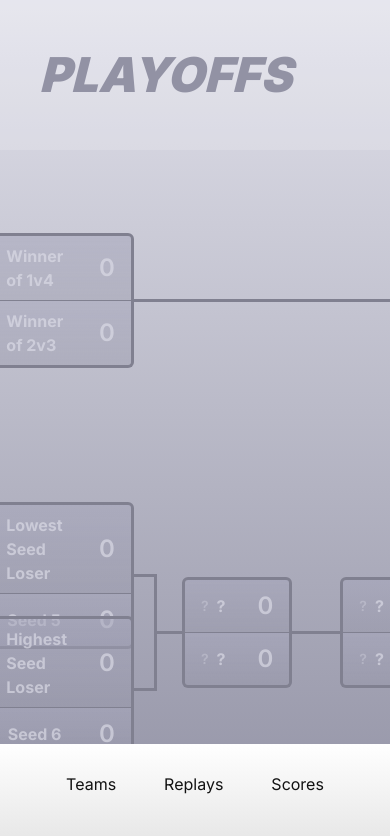
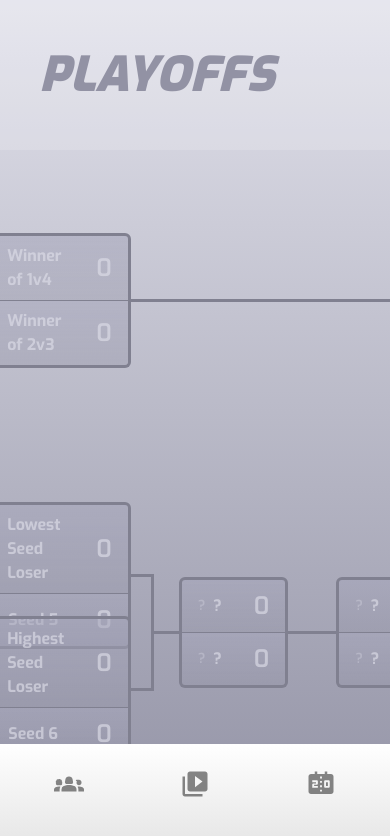
Before and after one commit to its-jordan/freddy-woodz-invitational, a Next.js app: page /playoffs in a window 390 px wide. Shown: the top 836 px of the page. Built offline with nearby package versions, Linux system fonts and the light colour scheme.

Commit message:
updated nav on mobile, added icons, fixed ios icon bug

```diff
--- a/app/globals.css
+++ b/app/globals.css
@@ -1261,10 +1261,12 @@ nav {
 /* Scores */
 
 .match-container {
+  position: relative;
   width: 60%;
   display: grid;
   grid-template-columns: repeat(4, 200px);
-  gap: 3rem 1rem;
+  align-items: end;
+  gap: 1rem;
   padding-top: 16px;
   padding-bottom: 4rem;
   padding-left: 4rem;
@@ -1293,6 +1295,11 @@ nav {
   flex-flow: column nowrap;
   border-radius: 0.375rem;
   outline: 2px solid rgba(0, 0, 0, 0.1);
+  justify-content: end;
+}
+
+.match-data:nth-of-type(4n - 3) {
+  margin-top: 2rem;
 }
 
 .match-data:nth-of-type(4n - 3)::before {
@@ -1483,6 +1490,11 @@ nav {
 .player[data-score='0'] {
   font-weight: 400;
   color: color-mix(in srgb, var(--player-color) 70%, white);
+}
+
+.player[data-score='1'],
+.player[data-score='0'] {
+  opacity: 0.75;
 }
 
 .player[data-score='2'] .player-name {
@@ -2619,6 +2631,7 @@ nav > a:hover,
   display: flex;
   flex-flow: row nowrap;
   justify-content: center;
+  align-items: center;
   text-transform: uppercase;
   width: max-content;
   font-size: 1rem;
@@ -2631,7 +2644,7 @@ nav > a:hover,
     color-mix(in srgb, var(--_type-color) 80%, black)
   );
   border-radius: 100vw;
-  padding-inline: 0.5rem 0.75rem;
+  padding-inline: 0.85rem 1rem;
   box-shadow: inset 0 0 2px 2px rgba(0, 0, 0, 0.125);
 }
 
@@ -2641,6 +2654,7 @@ nav > a:hover,
   display: flex;
   flex-flow: row nowrap;
   justify-content: center;
+  align-items: center;
   text-transform: uppercase;
   width: max-content;
   font-size: 1rem;
@@ -2653,7 +2667,7 @@ nav > a:hover,
     color-mix(in srgb, var(--_type-color) 80%, black)
   );
   border-radius: 100vw;
-  padding-inline: 0.5rem 0.75rem;
+  padding-inline: 0.85rem 1rem;
   box-shadow: inset 0 0 2px 2px rgba(0, 0, 0, 0.125);
 }
 
@@ -3321,7 +3335,7 @@ nav > a:hover,
   nav > ul,
   .nav-header {
     width: max-content;
-    padding-inline: 1.5rem;
+    padding-inline: 3rem;
     justify-content: start;
     color: var(--heading);
     transition: color 300ms ease, background 300ms ease,
@@ -3333,6 +3347,8 @@ nav > a:hover,
   .nav-header:hover,
   .replays-dropdown-container:hover {
     color: var(--heading);
+    background-color: transparent;
+    box-shadow: none;
   }
 
   .replays-dropdown-header {
@@ -3384,6 +3400,9 @@ nav > a:hover,
     height: 56px;
     cursor: pointer;
     transition: 300ms ease;
+  }
+  .score-container {
+    margin-bottom: 4rem;
   }
 }
 
@@ -3691,3 +3710,74 @@ nav .active {
 .playoffs-connector-container.last .playoffs-line {
   margin-top: calc(-20rem - 11px);
 }
+
+/* Color fixes */
+
+[data-type-1='electric'] .ability-name-alt:hover .ability-effect-alt,
+[data-type-1='electric'] .ability-name-alt:hover,
+[data-type-1='bug'] .ability-name-alt:hover .ability-effect-alt,
+[data-type-1='bug'] .ability-name-alt:hover,
+[data-type-1='grass'] .ability-name-alt:hover .ability-effect-alt,
+[data-type-1='grass'] .ability-name-alt:hover,
+[data-type-1='steel'] .ability-name-alt:hover .ability-effect-alt,
+[data-type-1='steel'] .ability-name-alt:hover,
+[data-type-1='normal'] .ability-name-alt:hover .ability-effect-alt,
+[data-type-1='normal'] .ability-name-alt:hover,
+[data-type-1='rock'] .ability-name-alt:hover .ability-effect-alt,
+[data-type-1='rock'] .ability-name-alt:hover,
+[data-type-1='ice'] .ability-name-alt:hover .ability-effect-alt,
+[data-type-1='ice'] .ability-name-alt:hover,
+[data-type-1='fairy'] .ability-name-alt:hover .ability-effect-alt,
+[data-type-1='fairy'] .ability-name-alt:hover,
+[data-type-1='ground'] .ability-name-alt:hover .ability-effect-alt,
+[data-type-1='ground'] .ability-name-alt:hover,
+[data-type-1='fire'] .ability-name-alt:hover .ability-effect-alt,
+[data-type-1='fire'] .ability-name-alt:hover {
+  color: black;
+  text-shadow: none;
+}
+
+/* Arrows */
+
+.arrow {
+  width: 14px;
+  transform: skewX(-12deg);
+}
+
+.arrow.left {
+  margin-right: 3px;
+}
+
+.arrow.right {
+  margin-left: 3px;
+}
+
+.nav-icons {
+  display: none;
+}
+
+@media only screen and (max-width: 680px) {
+  svg.nav-icons {
+    display: block;
+    width: 30px;
+    height: 30px;
+    max-width: 30px !important;
+    opacity: 0.5;
+    transition: opacity 300ms ease-in;
+  }
+  .active svg.nav-icons,
+  nav > a:hover svg.nav-icons,
+  nav > a:active svg.nav-icons,
+  nav > ul:hover svg.nav-icons,
+  nav > ul:active svg.nav-icons {
+    opacity: 1;
+  }
+  .nav-scores,
+  .replays-dropdown-header,
+  .nav-header {
+    display: flex;
+    font-size: 0;
+    justify-content: center;
+    align-items: center;
+  }
+}
--- a/app/layout.tsx
+++ b/app/layout.tsx
@@ -2,7 +2,13 @@ import { Analytics } from '@vercel/analytics/react';
 import Nav from '@/components/nav';
 import './globals.css';
 import type { Metadata } from 'next';
-import { Inter } from 'next/font/google';
+import {
+  Be_Vietnam_Pro,
+  Advent_Pro,
+  Saira,
+  Exo,
+  Titillium_Web,
+} from 'next/font/google';
 
 const APP_NAME = 'Freddy Woodz Invitational';
 const APP_DEFAULT_TITLE = 'Freddy Woodz Invitational';
@@ -10,7 +16,10 @@ const APP_TITLE_TEMPLATE = '%s - Freddy Woodz Invitational';
 const APP_DESCRIPTION =
   'Team information for Freddy Woodz Invitational Pokemon Showdown Tournament';
 
-const inter = Inter({ subsets: ['latin'] });
+const font = Exo({
+  weight: ['100', '200', '300', '400', '600', '700', '900'],
+  subsets: ['latin'],
+});
 
 export const metadata: Metadata = {
   themeColor: '#121212',
@@ -56,7 +65,7 @@ export default function RootLayout({
 }) {
   return (
     <html lang='en'>
-      <body className={inter.className}>
+      <body className={font.className}>
         <Nav />
         <div className='content-container'>{children}</div>
         <Analytics mode='production' />
--- a/components/nav.tsx
+++ b/components/nav.tsx
@@ -7,6 +7,7 @@ import Data from '../data/replays.yaml';
 import Players from '../data/players.yaml';
 import { useState } from 'react';
 import { usePathname } from 'next/navigation';
+import { MdGroups2, MdScoreboard, MdVideoLibrary } from 'react-icons/md';
 
 function NameSplit(e: string) {
   const player = e;
@@ -69,7 +70,7 @@ function Nav() {
               : './'
           }
           className={pathname == `/` ? 'nav-header active' : 'nav-header'}>
-          Teams
+          <MdGroups2 className='nav-icons' /> Teams
         </Link>
         {Players.map((player: any, index: any) => {
           return (
@@ -104,7 +105,7 @@ function Nav() {
                 ? 'replays-dropdown-header active'
                 : 'replays-dropdown-header'
             }>
-            Replays
+            <MdVideoLibrary className='nav-icons' /> Replays
           </Link>
           <ul className='replays-dropdown'>
             {replayData
@@ -141,8 +142,10 @@ function Nav() {
               ? '../scores'
               : './scores'
           }
-          className={pathname == `/scores` ? 'active' : ''}>
-          Scores
+          className={
+            pathname == `/scores` ? 'nav-scores active' : 'nav-scores'
+          }>
+          <MdScoreboard className='nav-icons' /> Scores
         </Link>
         <Link
           href={
--- a/components/pokemonbutton.tsx
+++ b/components/pokemonbutton.tsx
@@ -1,6 +1,7 @@
 'use client';
 
 import { useState } from 'react';
+import { ImArrowLeft, ImArrowRight } from 'react-icons/im';
 
 interface PokemonButtonProps {
   children?: React.ReactNode;
@@ -12,6 +13,29 @@ export default function PokemonButton({
   pokemon,
 }: PokemonButtonProps) {
   const [abilities, setAbilities] = useState(true);
+
+  function returnText(e: string) {
+    if (abilities == true && e === 'Abilities') {
+      return <>Abilities</>;
+    } else if (abilities == false && e === 'Abilities') {
+      return (
+        <>
+          <ImArrowLeft className='arrow left' />
+          Abilities
+        </>
+      );
+    } else if (abilities == true && e === 'Moves') {
+      return (
+        <>
+          Moves
+          <ImArrowRight className='arrow right' />
+        </>
+      );
+    } else if (abilities == false && e === 'Moves') {
+      return <>Moves</>;
+    }
+  }
+
   return (
     <div className='abilities-container-alt'>
       <div className='headers-container'>
@@ -20,14 +44,14 @@ export default function PokemonButton({
           onClick={() => {
             setAbilities(true);
           }}>
-          {abilities ? 'Abilities' : '🠜 Abilities'}
+          {returnText('Abilities')}
         </button>
         <button
           className='moves-header-button'
           onClick={() => {
             setAbilities(false);
           }}>
-          {abilities ? 'Moves 🠞' : 'Moves'}
+          {returnText('Moves')}
         </button>
       </div>
       <div
--- a/package.json
+++ b/package.json
@@ -31,6 +31,7 @@
     "postcss": "8.4.28",
     "react": "18.2.0",
     "react-dom": "18.2.0",
+    "react-icons": "^4.11.0",
     "swr": "^2.2.2",
     "tailwind-merge": "^1.14.0",
     "tailwindcss": "3.3.3",
```
Also changed, not shown: 2 other files (tests, documents, lock files or other folders).
